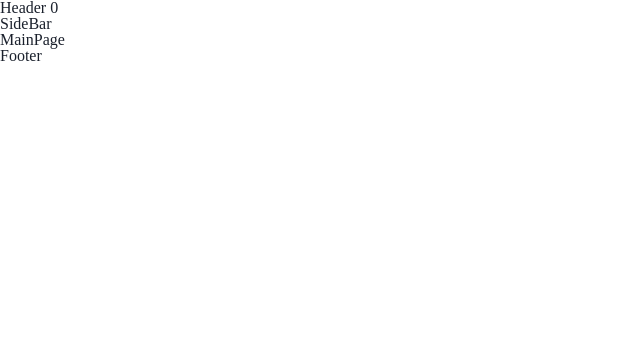
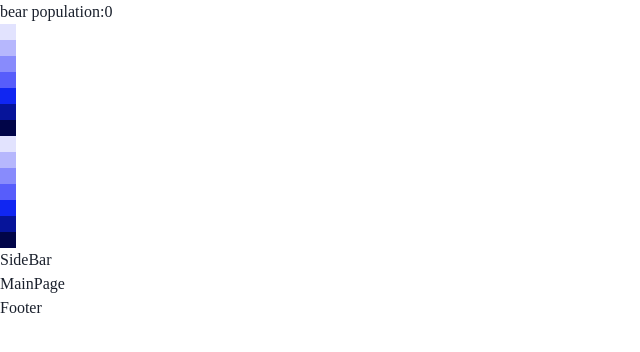
Before and after one commit to jun42/NUWA_FE, a React (Vite) app: page / in a window 1280 px wide. Shown: the top 352 px of the page, without its empty margins (0-640 px from the left). Built offline with nearby package versions, Linux system fonts and the light colour scheme; a web font is replaced by a local one.

Commit message:
design: 예시 팔레트

```diff
--- a/src/components/Header/Header.jsx
+++ b/src/components/Header/Header.jsx
@@ -1,8 +1,52 @@
+import styled from 'styled-components';
 import useBoundStore from '../../store/store';
 
 const Header = () => {
   const bearPopulation = useBoundStore((state) => state.bears);
-  return <div>Header {bearPopulation}</div>;
+  const primary = [
+    `--primary-100 `,
+    `--primary-200 `,
+    `--primary-300 `,
+    `--primary-400`,
+    `--primary-500 `,
+    `--primary-600 `,
+    `--primary-700 `,
+  ];
+
+  const grey = [
+    `--grey-100 `,
+    `--grey-200 `,
+    `--grey-300 `,
+    `--grey-400`,
+    `--grey-500 `,
+    `--grey-600 `,
+    `--grey-700 `,
+  ];
+  const variant = [100, 200, 300, 400, 500, 600, 700];
+
+  return (
+    <>
+      <div>bear population:{bearPopulation}</div>
+      {primary.map((item, index) => (
+        <Palette key={index} backgroundColor={item} />
+      ))}
+      {variant.map((item, index) => (
+        <Palette2 key={index} value={item} />
+      ))}
+    </>
+  );
 };
 // pr template 확인용
 export default Header;
+
+const Palette = styled.div`
+  width: 1rem;
+  height: 1rem;
+  background-color: var(${(props) => props.backgroundColor});
+`;
+
+const Palette2 = styled.div`
+  width: 1rem;
+  height: 1rem;
+  background-color: ${({ theme, value }) => theme.primary[value]};
+`;
```
